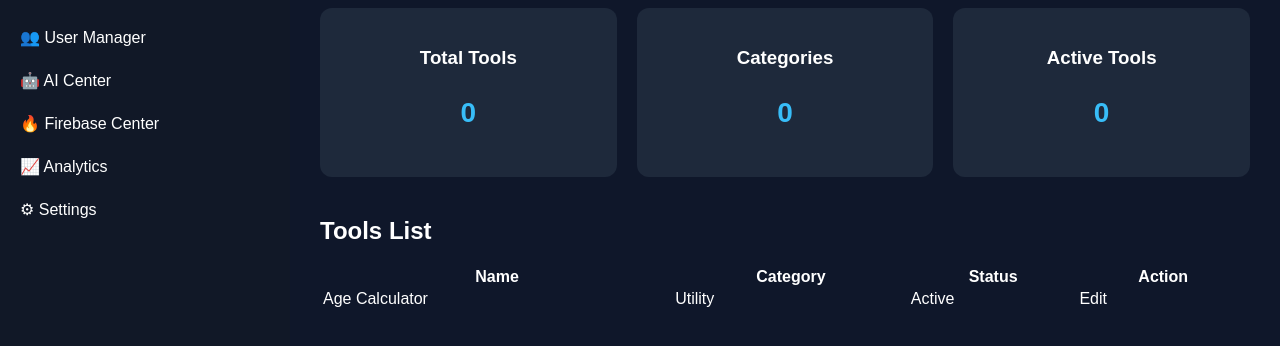
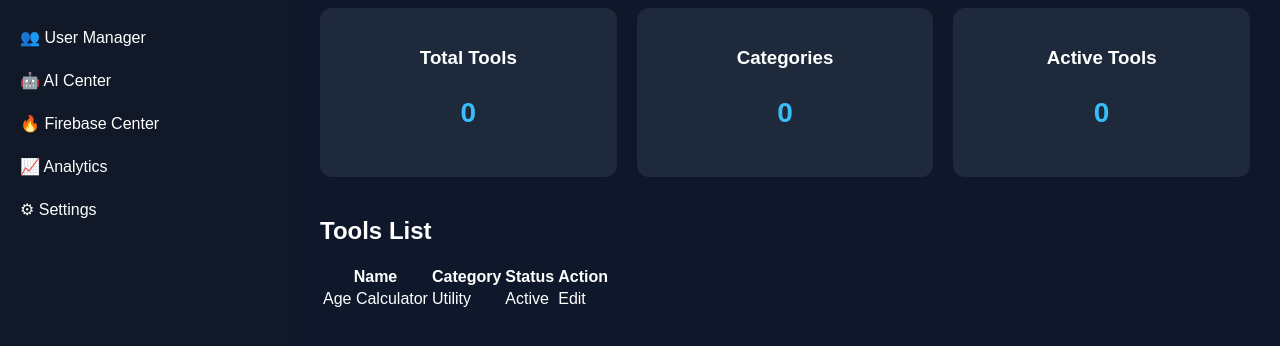
Before and after one commit to fatimamhaji786/BloggerSaaS-Ultimate-V5, a plain HTML site: page pages/tool-manager.html in a window 1280 px wide. Shown: the part 166-512 px from the top of the page. Drawn offline with Linux system fonts and the light colour scheme.

Commit message:
Update tool-manager.html

```diff
--- a/pages/tool-manager.html
+++ b/pages/tool-manager.html
@@ -81,7 +81,7 @@
 
 <h2>Tools List</h2>
 
-<table width="100%">
+<table class="tool-table">
 
 <tr>
 
```
